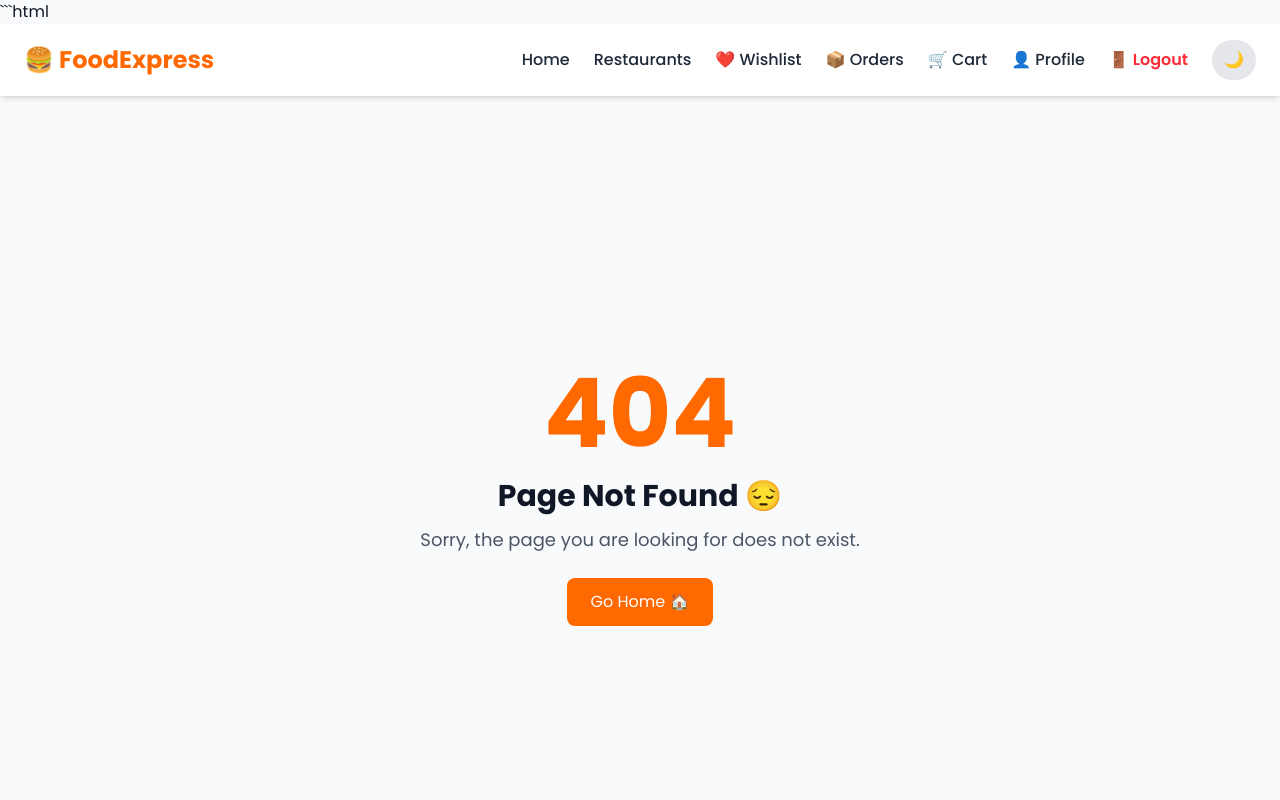
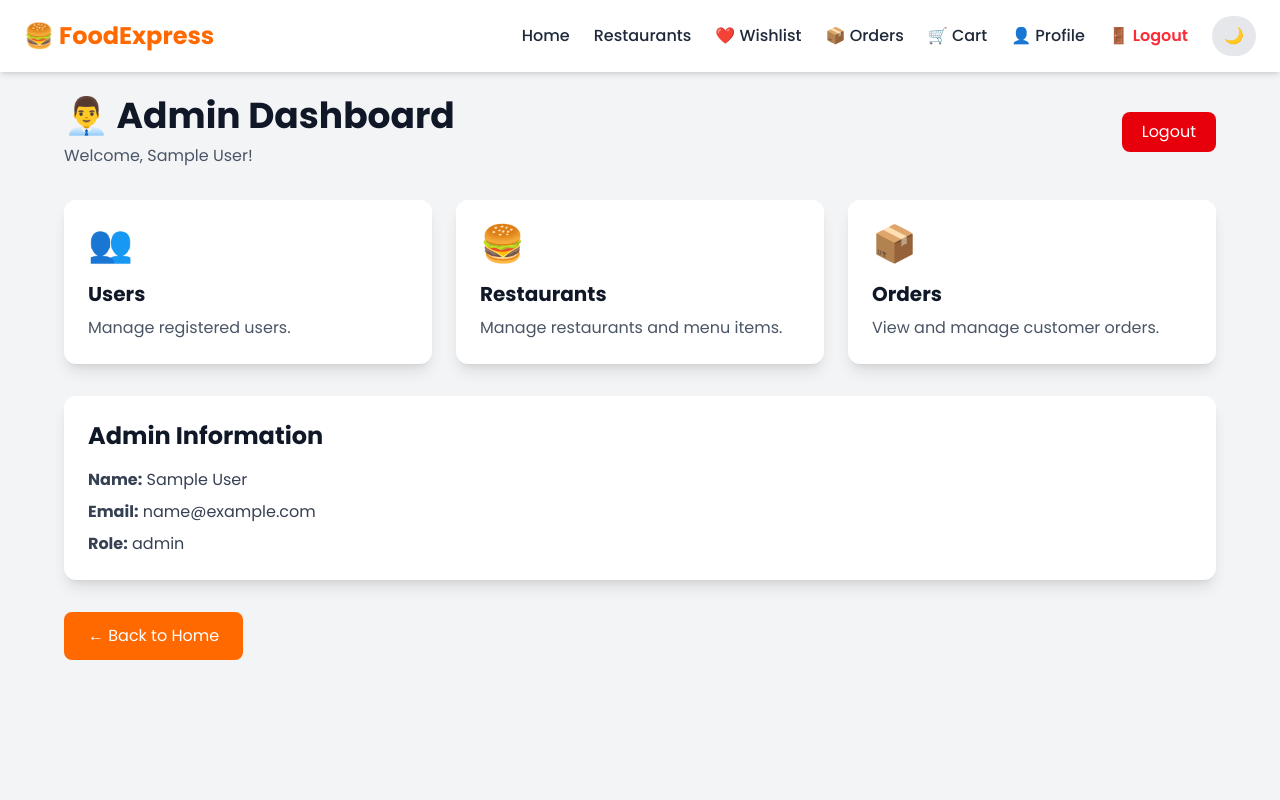
Before and after one commit to rkeerthikarajendran3366-create/food-delivery-app, a React (Vite) app in the folder client/: page /admin in a window 1280 px wide. Shown: the top 800 px of the page. Built offline with nearby package versions, Linux system fonts and the light colour scheme; sample sign-in values are in the browser's storage.

Commit message:
Fix authentication routes

```diff
--- a/client/src/App.jsx
+++ b/client/src/App.jsx
@@ -4,6 +4,7 @@ import Navbar from "./components/Navbar";
 import Footer from "./components/Footer";
 import ScrollToTop from "./components/ScrollToTop";
 import ProtectedRoute from "./components/ProtectedRoute";
+import AdminRoute from "./components/AdminRoute";
 
 import Home from "./pages/Home";
 import Restaurants from "./pages/Restaurants";
@@ -20,8 +21,9 @@ import Profile from "./pages/Profile";
 import Wishlist from "./pages/Wishlist";
 import OrderHistory from "./pages/OrderHistory";
 
+import AdminDashboard from "./pages/AdminDashboard";
+
 import NotFound from "./pages/NotFound";
-
 
 function App() {
   return (
@@ -39,13 +41,11 @@ function App() {
           element={<Home />}
         />
 
-
         {/* Restaurants */}
         <Route
           path="/restaurants"
           element={<Restaurants />}
         />
-
 
         {/* Restaurant Details */}
         <Route
@@ -53,13 +53,11 @@ function App() {
           element={<RestaurantDetails />}
         />
 
-
         {/* Cart */}
         <Route
           path="/cart"
           element={<Cart />}
         />
-
 
         {/* Checkout */}
         <Route
@@ -67,13 +65,11 @@ function App() {
           element={<Checkout />}
         />
 
-
         {/* Order Success */}
         <Route
           path="/order-success"
           element={<OrderSuccess />}
         />
-
 
         {/* Login */}
         <Route
@@ -81,13 +77,11 @@ function App() {
           element={<Login />}
         />
 
-
         {/* Register */}
         <Route
           path="/register"
           element={<Register />}
         />
-
 
         {/* Protected Profile */}
         <Route
@@ -99,13 +93,11 @@ function App() {
           }
         />
 
-
         {/* Wishlist */}
         <Route
           path="/wishlist"
           element={<Wishlist />}
         />
-
 
         {/* Orders */}
         <Route
@@ -113,6 +105,15 @@ function App() {
           element={<OrderHistory />}
         />
 
+        {/* Admin Dashboard */}
+        <Route
+          path="/admin"
+          element={
+            <AdminRoute>
+              <AdminDashboard />
+            </AdminRoute>
+          }
+        />
 
         {/* 404 Page */}
         <Route
@@ -122,12 +123,10 @@ function App() {
 
       </Routes>
 
-
       <Footer />
 
     </BrowserRouter>
   );
 }
 
-
 export default App;
--- /dev/null
+++ b/client/src/components/AdminRoute.jsx
@@ -0,0 +1,18 @@
+import { Navigate } from "react-router-dom";
+
+function AdminRoute({ children }) {
+  const token = localStorage.getItem("token");
+  const user = JSON.parse(localStorage.getItem("user"));
+
+  if (!token) {
+    return <Navigate to="/login" replace />;
+  }
+
+  if (user?.role !== "admin") {
+    return <Navigate to="/" replace />;
+  }
+
+  return children;
+}
+
+export default AdminRoute;
--- /dev/null
+++ b/client/src/pages/AdminDashboard.jsx
@@ -0,0 +1,281 @@
+import { useNavigate } from "react-router-dom";
+
+function AdminDashboard() {
+  const navigate = useNavigate();
+
+  const user = JSON.parse(
+    localStorage.getItem("user")
+  );
+
+  const handleLogout = () => {
+    localStorage.removeItem("token");
+    localStorage.removeItem("user");
+
+    navigate("/login");
+  };
+
+  return (
+    <div
+      className="
+        min-h-screen
+        bg-gray-100
+        dark:bg-gray-900
+        p-6
+      "
+    >
+      <div className="max-w-6xl mx-auto">
+
+        {/* Header */}
+
+        <div
+          className="
+            flex
+            flex-col
+            md:flex-row
+            justify-between
+            items-start
+            md:items-center
+            gap-4
+            mb-8
+          "
+        >
+          <div>
+            <h1
+              className="
+                text-4xl
+                font-bold
+                text-gray-900
+                dark:text-white
+              "
+            >
+              👨‍💼 Admin Dashboard
+            </h1>
+
+            <p
+              className="
+                mt-2
+                text-gray-600
+                dark:text-gray-300
+              "
+            >
+              Welcome, {user?.name || "Admin"}!
+            </p>
+          </div>
+
+          <button
+            type="button"
+            onClick={handleLogout}
+            className="
+              bg-red-600
+              hover:bg-red-700
+              text-white
+              px-5
+              py-2
+              rounded-lg
+              transition
+            "
+          >
+            Logout
+          </button>
+        </div>
+
+        {/* Dashboard Cards */}
+
+        <div
+          className="
+            grid
+            grid-cols-1
+            md:grid-cols-3
+            gap-6
+          "
+        >
+
+          {/* Users */}
+
+          <div
+            className="
+              bg-white
+              dark:bg-gray-800
+              p-6
+              rounded-xl
+              shadow-lg
+            "
+          >
+            <div className="text-4xl">
+              👥
+            </div>
+
+            <h2
+              className="
+                text-xl
+                font-bold
+                mt-4
+                text-gray-900
+                dark:text-white
+              "
+            >
+              Users
+            </h2>
+
+            <p
+              className="
+                mt-2
+                text-gray-600
+                dark:text-gray-300
+              "
+            >
+              Manage registered users.
+            </p>
+          </div>
+
+          {/* Restaurants */}
+
+          <div
+            className="
+              bg-white
+              dark:bg-gray-800
+              p-6
+              rounded-xl
+              shadow-lg
+            "
+          >
+            <div className="text-4xl">
+              🍔
+            </div>
+
+            <h2
+              className="
+                text-xl
+                font-bold
+                mt-4
+                text-gray-900
+                dark:text-white
+              "
+            >
+              Restaurants
+            </h2>
+
+            <p
+              className="
+                mt-2
+                text-gray-600
+                dark:text-gray-300
+              "
+            >
+              Manage restaurants and menu items.
+            </p>
+          </div>
+
+          {/* Orders */}
+
+          <div
+            className="
+              bg-white
+              dark:bg-gray-800
+              p-6
+              rounded-xl
+              shadow-lg
+            "
+          >
+            <div className="text-4xl">
+              📦
+            </div>
+
+            <h2
+              className="
+                text-xl
+                font-bold
+                mt-4
+                text-gray-900
+                dark:text-white
+              "
+            >
+              Orders
+            </h2>
+
+            <p
+              className="
+                mt-2
+                text-gray-600
+                dark:text-gray-300
+              "
+            >
+              View and manage customer orders.
+            </p>
+          </div>
+
+        </div>
+
+        {/* Admin Information */}
+
+        <div
+          className="
+            mt-8
+            bg-white
+            dark:bg-gray-800
+            p-6
+            rounded-xl
+            shadow-lg
+          "
+        >
+          <h2
+            className="
+              text-2xl
+              font-bold
+              text-gray-900
+              dark:text-white
+            "
+          >
+            Admin Information
+          </h2>
+
+          <div
+            className="
+              mt-4
+              space-y-2
+              text-gray-700
+              dark:text-gray-300
+            "
+          >
+            <p>
+              <strong>Name:</strong>{" "}
+              {user?.name || "Admin"}
+            </p>
+
+            <p>
+              <strong>Email:</strong>{" "}
+              {user?.email || "Not available"}
+            </p>
+
+            <p>
+              <strong>Role:</strong>{" "}
+              {user?.role || "admin"}
+            </p>
+          </div>
+        </div>
+
+        {/* Back to Home */}
+
+        <button
+          type="button"
+          onClick={() => navigate("/")}
+          className="
+            mt-8
+            bg-orange-500
+            hover:bg-orange-600
+            text-white
+            px-6
+            py-3
+            rounded-lg
+            transition
+          "
+        >
+          ← Back to Home
+        </button>
+
+      </div>
+    </div>
+  );
+}
+
+export default AdminDashboard;
--- a/client/src/pages/Login.jsx
+++ b/client/src/pages/Login.jsx
@@ -3,7 +3,6 @@ import { useNavigate } from "react-router-dom";
 import API from "../services/api";
 
 function Login() {
-
   const navigate = useNavigate();
 
   const [email, setEmail] = useState("");
@@ -11,23 +10,18 @@ function Login() {
 
   const [loading, setLoading] = useState(false);
 
-
   const handleLogin = async (e) => {
     e.preventDefault();
 
     try {
-
       setLoading(true);
-
 
       const response = await API.post("/auth/login", {
         email,
         password,
       });
 
-
       console.log("Login Response:", response.data);
-
 
       // Save JWT token
       localStorage.setItem(
@@ -35,125 +29,136 @@ function Login() {
         response.data.token
       );
 
-
       // Save user details
       localStorage.setItem(
         "user",
         JSON.stringify(response.data.user)
       );
 
-
       alert("Login successful");
 
-
-      // Redirect to profile
-      navigate("/profile");
-
+      // Redirect based on user role
+      if (response.data.user?.role === "admin") {
+        navigate("/admin");
+      } else {
+        navigate("/profile");
+      }
 
     } catch (error) {
-
       console.log("Login Error:", error);
-
 
       alert(
         error.response?.data?.message ||
         "Login failed"
       );
 
-
     } finally {
-
       setLoading(false);
-
     }
-
   };
 
+  return (
+    <div
+      className="
+        min-h-screen
+        flex
+        items-center
+        justify-center
+        bg-gray-50
+        dark:bg-gray-900
+        px-4
+      "
+    >
+      <div
+        className="
+          w-full
+          max-w-md
+          p-8
+          bg-white
+          dark:bg-gray-800
+          shadow-lg
+          rounded-lg
+        "
+      >
 
-  return (
-
-    <div className="min-h-screen flex items-center justify-center">
-
-
-      <div className="w-full max-w-md p-8 shadow-lg rounded-lg">
-
-
-        <h1 className="text-4xl text-center mb-8">
+        <h1
+          className="
+            text-4xl
+            text-center
+            mb-8
+            font-bold
+            text-gray-900
+            dark:text-white
+          "
+        >
           👤 Login
         </h1>
 
-
-
         <form onSubmit={handleLogin}>
 
+          {/* Email */}
 
           <input
-
             type="email"
-
             placeholder="Email"
-
-            className="w-full p-3 mb-4 border rounded"
-
+            className="
+              w-full
+              p-3
+              mb-4
+              border
+              rounded
+              dark:bg-gray-700
+              dark:text-white
+            "
             value={email}
-
-            onChange={(e)=>setEmail(e.target.value)}
-
+            onChange={(e) => setEmail(e.target.value)}
             required
-
           />
 
-
+          {/* Password */}
 
           <input
-
             type="password"
-
             placeholder="Password"
-
-            className="w-full p-3 mb-6 border rounded"
-
+            className="
+              w-full
+              p-3
+              mb-6
+              border
+              rounded
+              dark:bg-gray-700
+              dark:text-white
+            "
             value={password}
-
-            onChange={(e)=>setPassword(e.target.value)}
-
+            onChange={(e) => setPassword(e.target.value)}
             required
-
           />
 
-
+          {/* Login Button */}
 
           <button
-
             type="submit"
-
-            className="w-full bg-black text-white p-3 rounded"
-
+            className="
+              w-full
+              bg-black
+              hover:bg-gray-800
+              text-white
+              p-3
+              rounded
+              transition
+            "
             disabled={loading}
-
           >
-
-            {
-              loading
+            {loading
               ? "Logging in..."
-              : "Login"
-            }
-
+              : "Login"}
           </button>
-
-
 
         </form>
 
-
       </div>
-
-
     </div>
-
   );
-
 }
 
-
 export default Login;
--- a/client/src/pages/RestaurantDetails.jsx
+++ b/client/src/pages/RestaurantDetails.jsx
@@ -9,78 +9,36 @@ import { CartContext } from "../context/CartContext";
 import ReviewForm from "../components/ReviewForm";
 import ReviewList from "../components/ReviewList";
 
-
 function RestaurantDetails() {
-
-
   const { id } = useParams();
-
 
   const { addToCart } = useContext(CartContext);
 
-
-
   const restaurant = restaurants.find(
-    (restaurant) =>
-      restaurant.id === Number(id)
+    (restaurant) => restaurant.id === Number(id)
   );
 
+  const [reviews, setReviews] = useState(() => {
+    const savedReviews = localStorage.getItem("restaurantReviews");
 
-
-  const [reviews, setReviews] = useState(() => {
-
-
-    const savedReviews =
-      localStorage.getItem("restaurantReviews");
-
-
-    return savedReviews
-      ? JSON.parse(savedReviews)
-      : [];
-
-
+    return savedReviews ? JSON.parse(savedReviews) : [];
   });
 
-
-
-
-
   const addReview = (newReview) => {
-
-
-    const updatedReviews = [
-      ...reviews,
-      newReview
-    ];
-
+    const updatedReviews = [...reviews, newReview];
 
     setReviews(updatedReviews);
-
 
     localStorage.setItem(
       "restaurantReviews",
       JSON.stringify(updatedReviews)
     );
 
-
-    toast.success(
-      "Review added successfully ⭐"
-    );
-
-
+    toast.success("Review added successfully ⭐");
   };
 
-
-
-
-
-
-
   if (!restaurant) {
-
-
     return (
-
       <div
         className="
           min-h-screen
@@ -92,7 +50,6 @@ function RestaurantDetails() {
           dark:bg-gray-900
         "
       >
-
         <h1
           className="
             text-3xl
@@ -103,8 +60,6 @@ function RestaurantDetails() {
         >
           Restaurant Not Found
         </h1>
-
-
 
         <Link
           to="/restaurants"
@@ -120,60 +75,22 @@ function RestaurantDetails() {
         >
           Back
         </Link>
+      </div>
+    );
+  }
 
-
-      </div>
-
+  const restaurantReviews = reviews.filter(
+    (review) => review.restaurantId === restaurant.id
   );
 
-  }
-
-
-
-
-
-  const restaurantReviews =
-    reviews.filter(
-      (review) =>
-        review.restaurantId === restaurant.id
-    );
-
-
-
-
-
-
-
-
+  // Add item to cart
   const handleAddCart = (item) => {
-
-
     addToCart(item);
 
-
-    toast.success(
-      `${item.name} added to cart 🛒`
-    );
-
-
-    window.scrollTo({
-      top: 0,
-      behavior: "smooth"
-    });
-
-
+    toast.success(`${item.name} added to cart 🛒`);
   };
 
-
-
-
-
-
-
-
-
   return (
-
     <div
       className="
         max-w-6xl
@@ -185,12 +102,11 @@ function RestaurantDetails() {
         transition
       "
     >
-
-
+      {/* Back Button */}
 
       <Link to="/restaurants">
-
         <button
+          type="button"
           className="
             mb-6
             bg-orange-500
@@ -203,13 +119,9 @@ function RestaurantDetails() {
         >
           ← Back
         </button>
-
       </Link>
 
-
-
-
-
+      {/* Restaurant Image */}
 
       <img
         src={restaurant.image}
@@ -223,11 +135,7 @@ function RestaurantDetails() {
         "
       />
 
-
-
-
-
-
+      {/* Restaurant Name */}
 
       <h1
         className="
@@ -241,61 +149,59 @@ function RestaurantDetails() {
         {restaurant.name}
       </h1>
 
+      {/* Restaurant Details */}
 
-
-
-
-      <p className="
+      <p
+        className="
           mt-3
           text-gray-700
           dark:text-gray-300
-      ">
+        "
+      >
         🍴 {restaurant.cuisine}
       </p>
 
-
-      <p className="
+      <p
+        className="
           mt-2
           text-gray-700
           dark:text-gray-300
-      ">
+        "
+      >
         ⭐ {restaurant.rating}
       </p>
 
-
-      <p className="
+      <p
+        className="
           mt-2
           text-gray-700
           dark:text-gray-300
-      ">
+        "
+      >
         📍 {restaurant.location}
       </p>
 
-
-      <p className="
+      <p
+        className="
           mt-2
           text-gray-700
           dark:text-gray-300
-      ">
+        "
+      >
         🕒 {restaurant.deliveryTime}
       </p>
 
-
-      <p className="
+      <p
+        className="
           mt-2
           font-semibold
           text-orange-600
-      ">
+        "
+      >
         💰 {restaurant.costForTwo}
       </p>
 
-
-
-
-
-
-
-
+      {/* Menu */}
 
       <h2
         className="
@@ -310,13 +216,6 @@ function RestaurantDetails() {
         Menu 🍽️
       </h2>
 
-
-
-
-
-
-
-
       <div
         className="
           grid
@@ -324,13 +223,7 @@ function RestaurantDetails() {
           gap-6
         "
       >
-
-
-        {
-          restaurant.menu.map((item) => (
-
-
-
+        {restaurant.menu.map((item) => (
           <div
             key={item.id}
             className="
@@ -343,7 +236,7 @@ function RestaurantDetails() {
               transition
             "
           >
-
+            {/* Food Image */}
 
             <img
               src={item.image}
@@ -355,11 +248,8 @@ function RestaurantDetails() {
               "
             />
 
-
-
-
             <div className="p-4">
-
+              {/* Food Name */}
 
               <h3
                 className="
@@ -372,8 +262,7 @@ function RestaurantDetails() {
                 {item.name}
               </h3>
 
-
-
+              {/* Food Price */}
 
               <p
                 className="
@@ -385,14 +274,11 @@ function RestaurantDetails() {
                 ₹{item.price}
               </p>
 
-
-
-
+              {/* Add to Cart */}
 
               <button
-                  onClick={() =>
-                    handleAddCart(item)
-                  }
+                type="button"
+                onClick={() => handleAddCart(item)}
                 className="
                   mt-4
                   w-full
@@ -402,63 +288,28 @@ function RestaurantDetails() {
                   py-2
                   rounded-lg
                   font-semibold
+                  transition
                 "
               >
                 Add to Cart 🛒
               </button>
-
-
-
             </div>
-
-
-
           </div>
-
-
-
-          ))
-        }
-
-
+        ))}
       </div>
-
-
-
-
-
-
-
-
 
       {/* Reviews */}
 
       <div className="mt-12">
-
-
-        <ReviewList
-          reviews={restaurantReviews}
-        />
-
-
+        <ReviewList reviews={restaurantReviews} />
 
         <ReviewForm
           restaurantId={restaurant.id}
           onAddReview={addReview}
         />
-
-
       </div>
-
-
-
-
-
     </div>
-
   );
-
 }
 
-
 export default RestaurantDetails;
```
Also changed, not shown: client/index.html (+0 -2 lines), 1 other file (tests, documents, lock files or other folders). Lines whose indentation alone changed are shown as unchanged.
